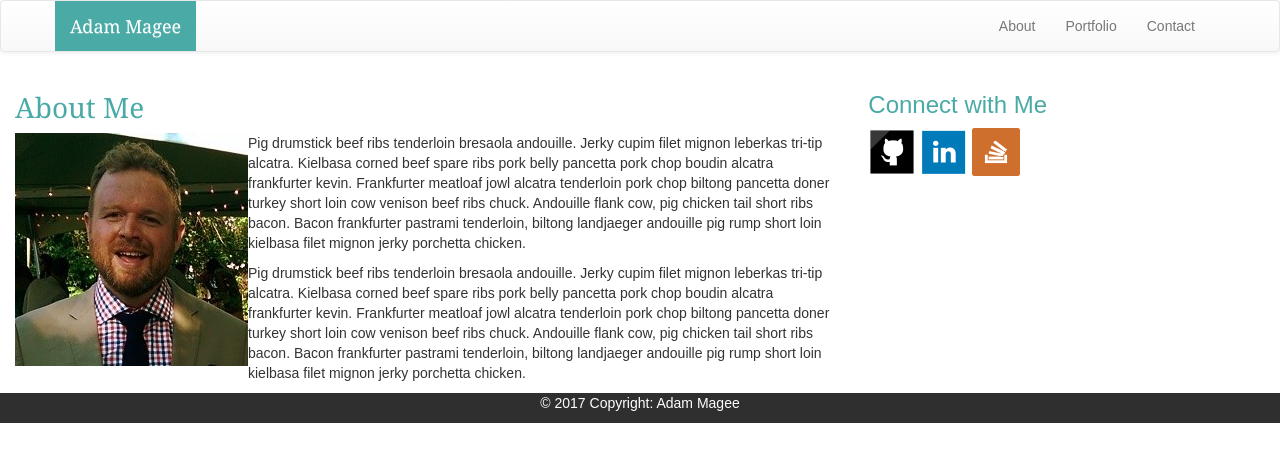
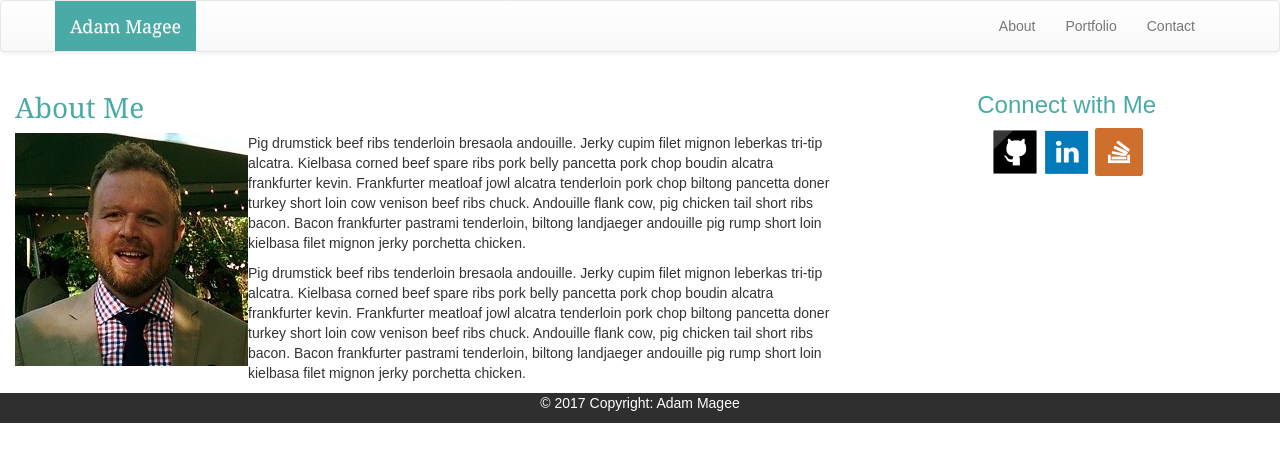
Before and after one commit to spintax/Bootstrap-portfolio, a plain HTML site: page index.html in a window 1280 px wide. Drawn offline with nearby package versions, Linux system fonts and the light colour scheme.

Commit message:
revisions

```diff
--- a/index.html
+++ b/index.html
@@ -86,7 +86,7 @@
 
       <!-- sidebr nav -->
 
-      <div class="col-lg-4 col-md-4 col-sm-12 col-xs-12">
+      <div class="col-lg-4 col-md-4 col-sm-12 col-xs-12" align="center">
         <h2>Connect with Me</h2>
         <a class="linkbar" href="https://github.com/spintax" target="_blank"><img class="icon" src="assets/images/githubicon.png"></a>
         <a class="linkbar" href="https://www.linkedin.com/in/adam-magee-4770069/" target="_blank"><img class="icon" src="assets/images/linkedinicon.png"></a>
```
